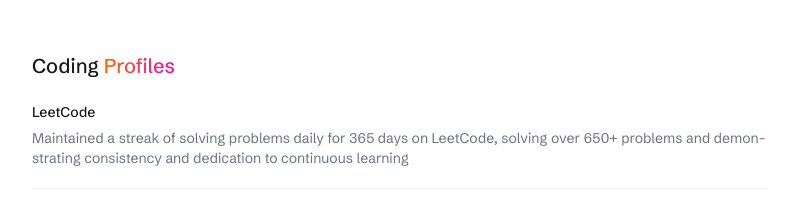
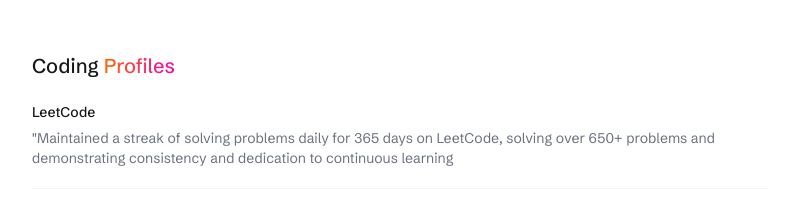
Before and after one commit to soura07/Souradeep-Dev-Next, a Next.js app: page / in a window 1280 px wide. Shown: the part 880-1093 px from the top of the page, without its empty margins (240-1039 px from the left). Built offline with nearby package versions, Linux system fonts and the light colour scheme.

Commit message:
coding profile's link added

```diff
--- a/src/app/page.tsx
+++ b/src/app/page.tsx
@@ -72,18 +72,18 @@
 const codingprofiles = [
   {
     name: 'LeetCode',
-    description: 'Maintained a streak of solving problems daily for 365 days on LeetCode, solving over 650+ problems and demonstrating consistency and dedication to continuous learning',
-    href: '#leetcode',
+    description: '"Maintained a streak of solving problems daily for 365 days on LeetCode, solving over 650+ problems and demonstrating consistency and dedication to continuous learning',
+    href: 'https://leetcode.com/u/souradeep_ghosh/',
   },
   {
     name: 'GeeksforGeeks',
     description: 'Solved over 400 problems on GeeksforGeeks. Ranked 25th among 2500+ college-mates, consistently solving complex DSA problems.',
-    href: '#geeksforgeeks',
+    href: 'https://www.geeksforgeeks.org/user/souradeep_4n4/?',
   },
   {
     name: 'Coding Ninjas',
     description: 'Solved over 200 problems on Coding Ninjas',
-    href: '#codingninjas',
+    href: 'https://www.naukri.com/code360/profile/Souradeep_89',
   },
 ];
 
```
